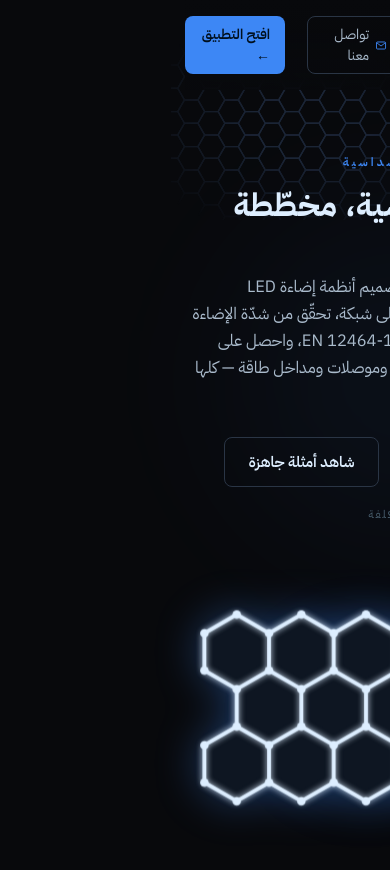
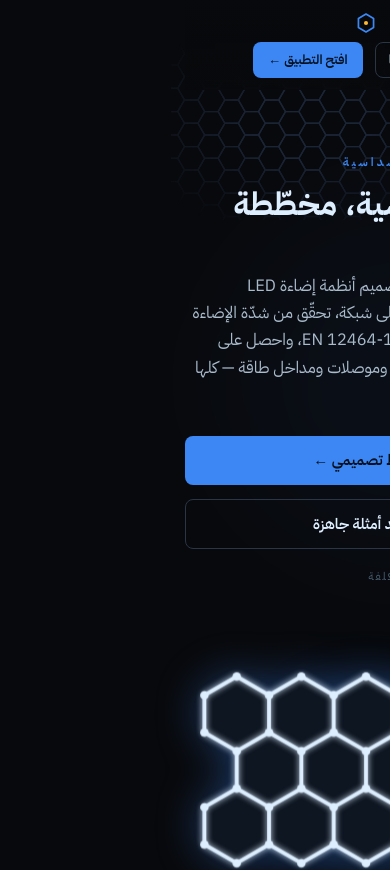
Before and after one commit to uAliAmer/hexlight, a React (Vite) app: page / in a window 390 px wide. Shown: the top 870 px of the page. Built offline with nearby package versions, Linux system fonts and the light colour scheme.

Commit message:
Fix mobile UI: scrollable toolbar, wrapping landing nav

```diff
--- a/src/styles/global.css
+++ b/src/styles/global.css
@@ -536,4 +536,27 @@ body { font-size: 16px; line-height: 1.5; }
   .sidebar { width: 100%; padding-top: 0; }
   /* phones: canvas sits below the bar so reserve its height */
   .canvas-wrap { margin-top: var(--tb-h, 96px); }
+
+  /* toolbar: let it scroll instead of growing very tall and crowding canvas */
+  .tb { max-height: 45vh; overflow-y: auto; }
+  .tb-row { gap: 6px; padding: 7px 10px; }
+  /* shrink controls so the same row fits more before wrapping */
+  .tb-select, .tbtn, .seg button { font-size: 13px; padding: 7px 9px; min-height: 40px; }
+  .tb-name { min-width: 110px; max-width: 160px; }
+  .canvas-wrap { min-height: 40vh; }
+  .sidebar { max-height: 54vh; }
+
+  /* landing nav: wrap + scroll its links so it never overflows the viewport */
+  .lnav { flex-wrap: wrap; gap: 8px; padding: 12px 0; }
+  .lnav-right { gap: 14px; font-size: 13px; flex-wrap: wrap; justify-content: flex-end; }
 }
+
+/* phones: simplify landing nav so the CTA always fits */
+@media (max-width: 560px) {
+  .lnav { justify-content: center; }
+  .lnav-right { width: 100%; justify-content: center; gap: 12px; }
+  .lnav-right a:not(.cta-sm):not(.nav-contact) { display: none; }
+  .hero-cta .cta, .hero-cta .cta.ghost,
+  .contact-btns .contact-btn { flex: 1 1 100%; text-align: center; justify-content: center; }
+  .final-cta { padding: 56px 16px; }
+}
```
Also changed, not shown: 1 other file (tests, documents, lock files or other folders).
